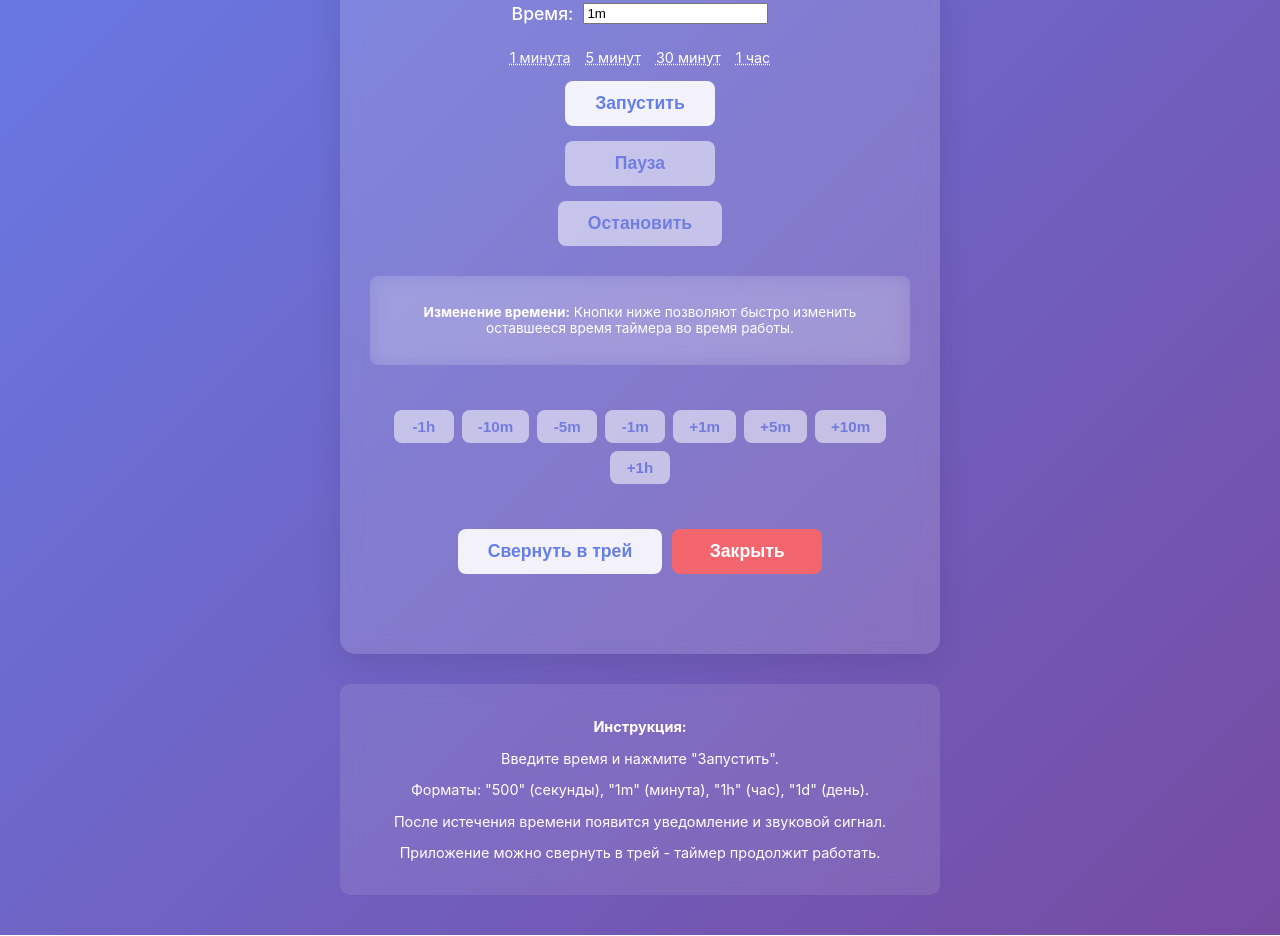
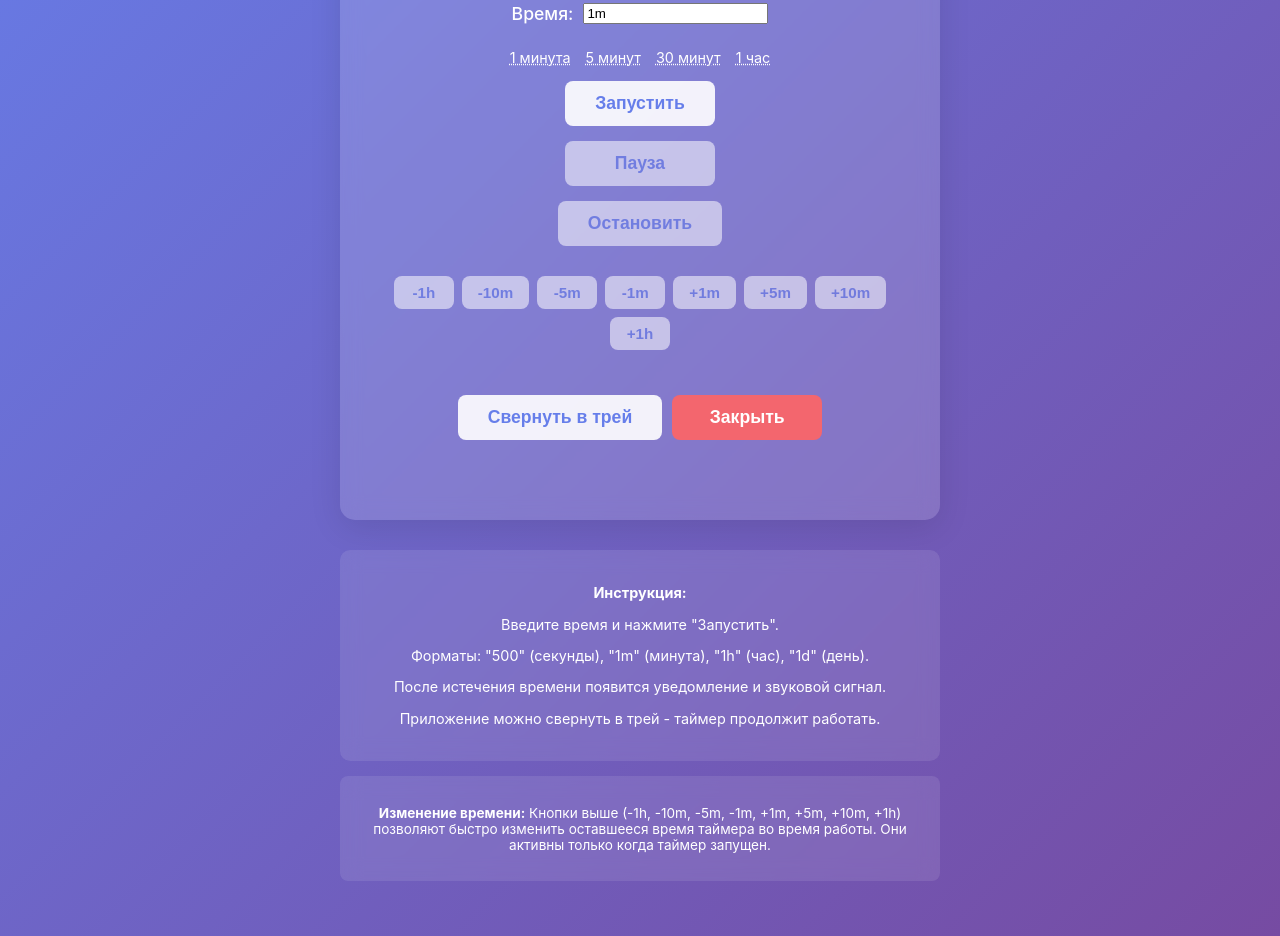
Before and after one commit to sigmaray/ts-electron-tray-timer, a website with bundled scripts: page src/index.html in a window 1280 px wide. Shown: the part 290-1226 px from the top of the page. Built offline with nearby package versions, Linux system fonts and the light colour scheme.

Commit message:
Improve UI

```diff
--- a/src/index.html
+++ b/src/index.html
@@ -200,9 +200,6 @@
                 <button id="startBtn">Запустить</button>
                 <button id="pauseBtn" disabled>Пауза</button>
                 <button id="stopBtn" disabled>Остановить</button>
-                <div class="time-adjust-description">
-                    <p><strong>Изменение времени:</strong> Кнопки ниже позволяют быстро изменить оставшееся время таймера во время работы.</p>
-                </div>
                 <div class="time-adjust-buttons">
                     <button id="adjustMinus1h" class="time-adjust-btn" disabled>-1h</button>
                     <button id="adjustMinus10m" class="time-adjust-btn" disabled>-10m</button>
@@ -229,6 +226,10 @@
             <p>После истечения времени появится уведомление и звуковой сигнал.</p>
             <p>Приложение можно свернуть в трей - таймер продолжит работать.</p>
         </div>
+
+        <div class="time-adjust-description">
+            <p><strong>Изменение времени:</strong> Кнопки выше (-1h, -10m, -5m, -1m, +1m, +5m, +10m, +1h) позволяют быстро изменить оставшееся время таймера во время работы. Они активны только когда таймер запущен.</p>
+        </div>
     </div>
 
     <script src="renderer.js"></script>
```
